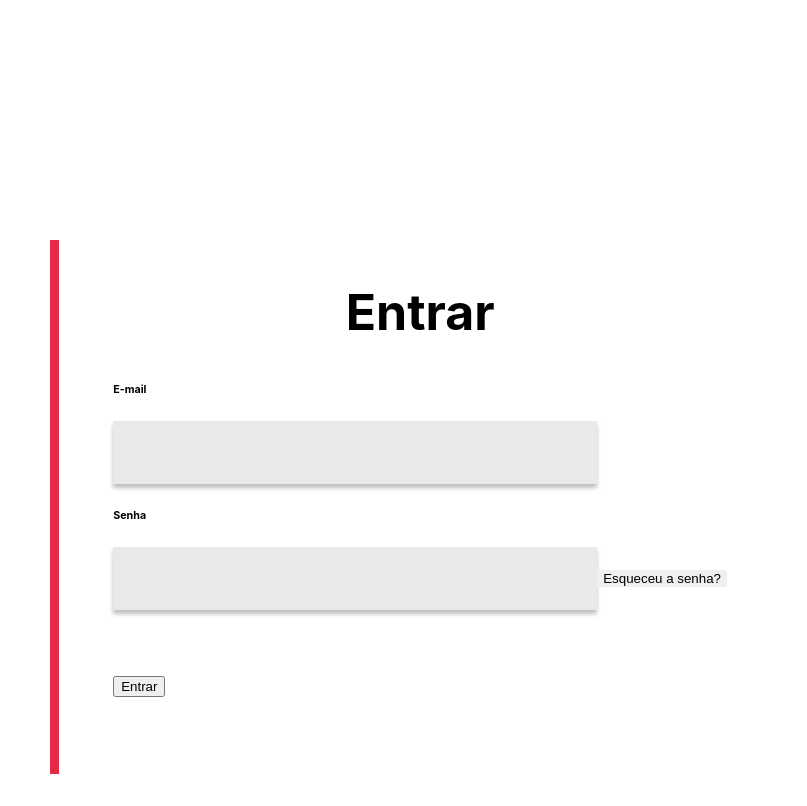
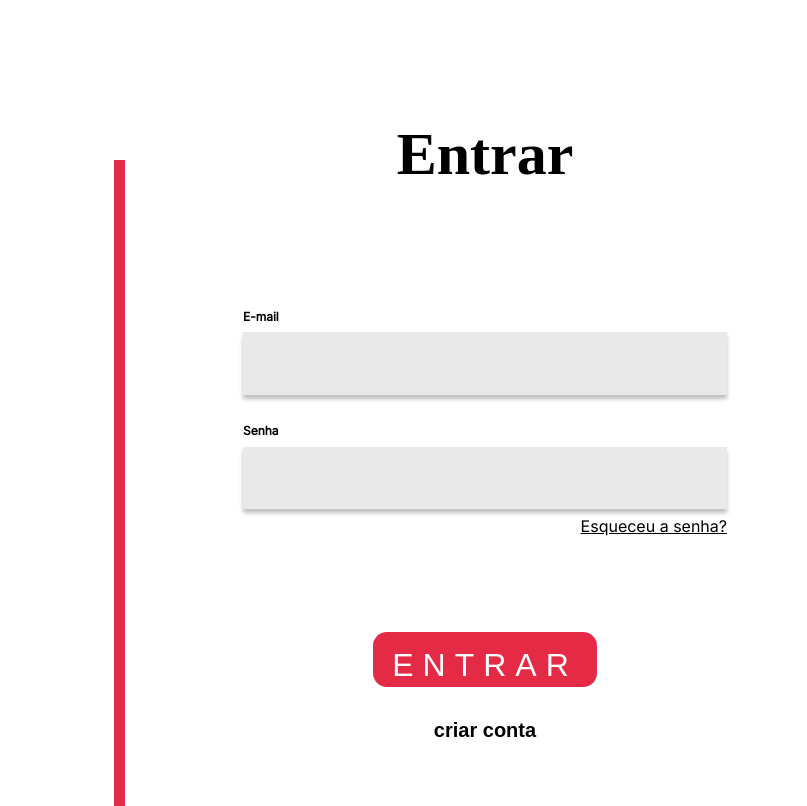
Before and after one commit to JoaoVitorPereira-lab/samurais-skate, a React app in the folder site/: page / in a window 1280 px wide. Shown: the full height of the page, 473-1280 px from the left. Built offline with nearby package versions, Linux system fonts and the light colour scheme; a web font is replaced by a local one.

Commit message:
Login 100% fetio pelo chinês

```diff
--- a/site/src/pages/User/Login/index.js
+++ b/site/src/pages/User/Login/index.js
@@ -18,9 +18,16 @@ export default function Login() {
                 <div className="cx2">
                     <h6>Senha</h6>
                     <input className="senha" type="text"></input>
-                    <button className="esqueceu">Esqueceu a senha?</button>
-                    <button className="entrar">Entrar</button>
+                    <a className="esqueceu">Esqueceu a senha?</a>
                 </div>
+                <div className="botao">
+                <button className="entrar">ENTRAR</button>
+                </div>
+                <div className="criar_conta">
+                    <a>criar conta</a>
+
+                </div>
+
 
             </div>
         </section>
--- a/site/src/pages/User/Login/index.scss
+++ b/site/src/pages/User/Login/index.scss
@@ -1,3 +1,10 @@
+.page-login {
+    display: flex;
+    flex-direction: row;
+    justify-content: space-between;
+
+
+
     .logo {
         height: 25em;
         margin-top: 16em;
@@ -8,17 +15,13 @@
 
         border: solid #E52A45;
         background-color: #E52A45;
-    height: 33em;
-    width: 3px;
-    margin-top: 15em;
+        height: 40em;
+        width: 5px;
+        margin-top: 10em;
 
     }
 
-.page-login {
-    display: flex;
-    flex-direction: row;
-    justify-content: space-between;
-}
+
 
     .email,
     .senha {
@@ -27,12 +30,14 @@
         background-color: #E9E9E9;
         border: transparent;
         font-size: 16px;
-   box-shadow:  0px 4px 4px rgba(0, 0, 0, 0.25);;
+        box-shadow: 0px 4px 4px rgba(0, 0, 0, 0.25);
+        ;
     }
 
     .email,
-.senha:focus  {
+    .senha:focus {
         outline: none;
+
     }
 
     .botoes {
@@ -41,21 +46,94 @@
     }
 
     h1 {
-    font-size: 50px;
+        margin-top: -2em;
+        margin-bottom: 2em;
+        font-size: 60px;
         text-align: center;
+        font-family: 'Dela Gothic One', cursive;
     }
 
+    .esqueceu {
+        font-family: 'Inter', sans-serif;
+        display: flex;
+        flex-direction: row;
+        justify-content: flex-end;
+        text-decoration: underline;
+        margin-top: 7px;
+    }
 
-
-.esqueceu {
-
+    .esqueceu:hover {
+        display: flex;
+        flex-direction: row;
+        justify-content: flex-end;
+        text-decoration: underline;
         margin-top: 7px;
-    border: none;
+        cursor: pointer;
     }
 
     .entrar {
         display: flex;
         flex-direction: column;
         justify-content: center;
-    margin-top: 5em;
+        margin-top: 3em;
     }
+
+    h6 {
+        margin-bottom: 0.7em;
+        font-family: "Inter", sans-serif;
+        font-size: 12px;
+    }
+
+    .entrar {
+        font-family: 'Timmana', sans-serif;
+        color:#fff;
+        align-items: center;
+        padding-top: 0.4em;
+        letter-spacing: 9px;
+        font-size: 2em;
+        width: 7em;
+        height: 1.7em;
+        background: #E52A45;
+        border-radius: 14px;
+        border: none;
+    }
+
+    .entrar:hover {
+        font-family: 'Timmana', sans-serif;
+        color:#fff;
+        align-items: center;
+        padding-top: 0.4em;
+        letter-spacing: 9px;
+        font-size: 2em;
+        width: 7em;
+        height: 1.7em;
+        background: #E52A45;
+        border-radius: 14px;
+        border: none;
+        cursor: pointer;
+    }
+
+    .botao {
+         display: flex;
+         justify-content: center;
+         margin-bottom: 2em;
+    }
+
+    .criar_conta {
+        display:flex;
+        justify-content: center;
+        margin-top: 1em;
+        font-family:'Timmana', sans-serif;
+        font-weight: bold;
+        font-size: 20px;
+    }
+
+    .criar_conta:hover {
+        display:flex;
+        justify-content: center;
+        margin-top: 1em;
+        font-family:'Timmana', sans-serif;
+        font-weight: bold;
+        cursor:pointer;
+    }
+}
```
Lines whose indentation alone changed are shown as unchanged.
